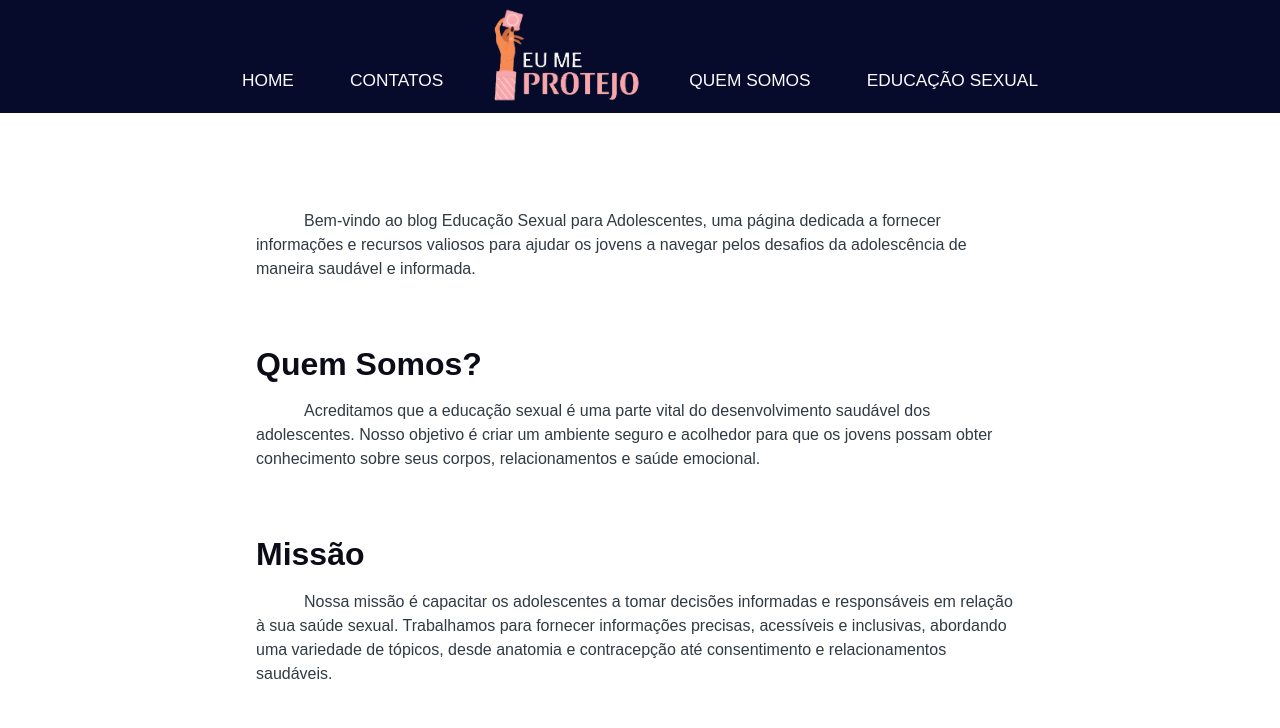
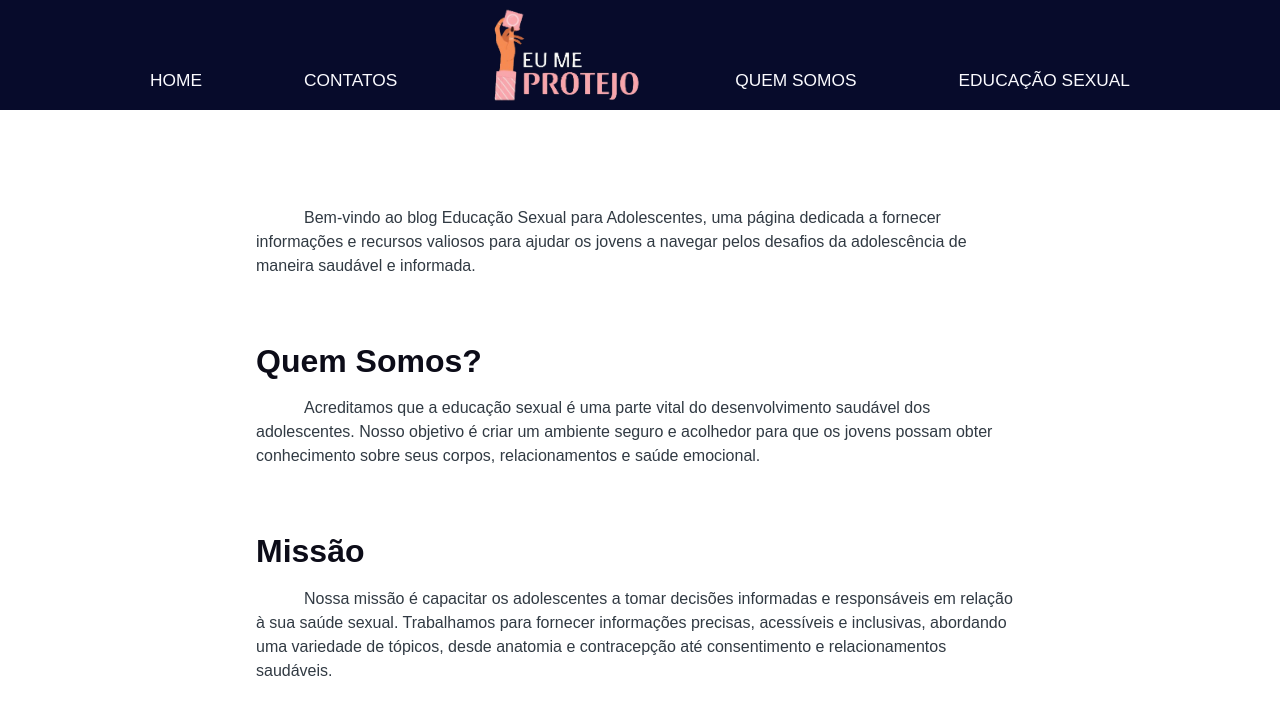
Before and after one commit to AdrianoMiguell/blog-educacao-sexual, a plain HTML site: page quem_somos.html in a window 1280 px wide. Shown: the top 728 px of the page. Drawn offline with nearby package versions, Linux system fonts and the light colour scheme.

Commit message:
pequenas alterações

```diff
--- a/css/navbar.css
+++ b/css/navbar.css
@@ -3,6 +3,7 @@
     font-size: 13pt !important;
   }
   nav .navbar-nav {
+    padding: 0 6rem !important;
     gap: 40px !important;
   }
   nav .navbar-brand-img img {
@@ -23,6 +24,14 @@
     width: 70px !important;
   }
 }
+@media screen and (max-width: 595px) {
+  nav .nav-item-logo {
+    order: -1;
+  }
+  nav .nav-item-home {
+    display: none;
+  }
+}
 @media screen and (max-width: 321px) {
   nav {
     padding: 2px !important;
@@ -39,12 +48,6 @@
   nav .navbar-brand-img img {
     width: 60px !important;
   }
-  nav .nav-item-logo {
-    order: -1;
-  }
-  nav .nav-item-home {
-    display: none;
-  }
 }
 
 nav {
@@ -54,10 +57,10 @@ nav {
 nav .navbar-nav {
   display: flex;
   flex-direction: row;
-  justify-content: center;
+  justify-content: space-evenly;
   align-items: end;
   width: 100%;
-  padding: 0 1rem;
+  padding: 0 .5rem;
   gap: 25px;
   padding-bottom: 0.2rem;
 }
--- a/quem_somos.html
+++ b/quem_somos.html
@@ -30,15 +30,16 @@
     ></script>
   </head>
   <body>
+
     <nav class="navbar navbar-expand-lg">
       <ul class="navbar-nav">
-        <li class="nav-item">
+        <li class="nav-item nav-item-home">
           <a class="nav-link" aria-current="page" href="./index.html">Home</a>
         </li>
-        <li class="nav-item">
+        <li class="nav-item nav-item-contato">
           <a class="nav-link" href="./contato.html">Contatos</a>
         </li>
-        <li class="nav-item">
+        <li class="nav-item nav-item-logo">
           <a class="navbar-brand-img" href="./index.html">
             <img
               src="./img/logotipo-site-orientacoes-sexuais.png"
@@ -46,10 +47,10 @@
             />
           </a>
         </li>
-        <li class="nav-item">
+        <li class="nav-item nav-item-somos">
           <a class="nav-link" href="./quem_somos.html">Quem somos</a>
         </li>
-        <li class="nav-item">
+        <li class="nav-item nav-item-educacao">
           <a class="nav-link" href="./educacao_sexual.html">Educação Sexual</a>
         </li>
       </ul>
```
Also changed, not shown: contato.html (+5 -5 lines), educacao_sexual.html (+5 -5 lines), index.html (+9 -7 lines).
